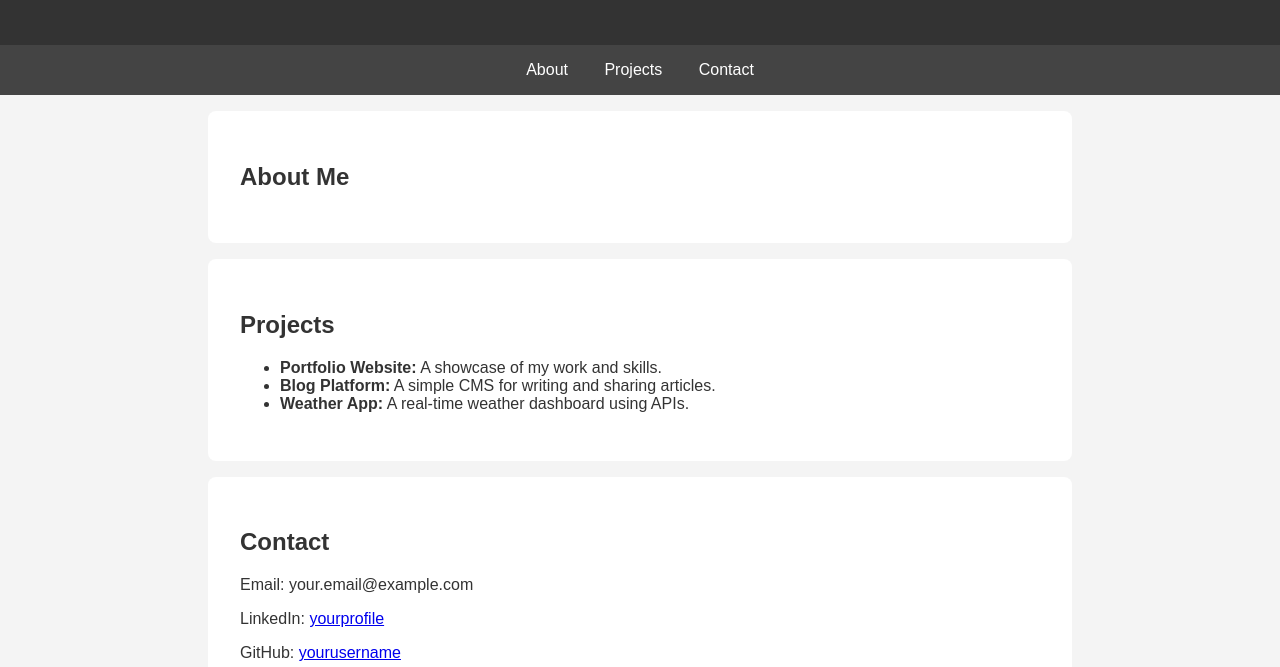
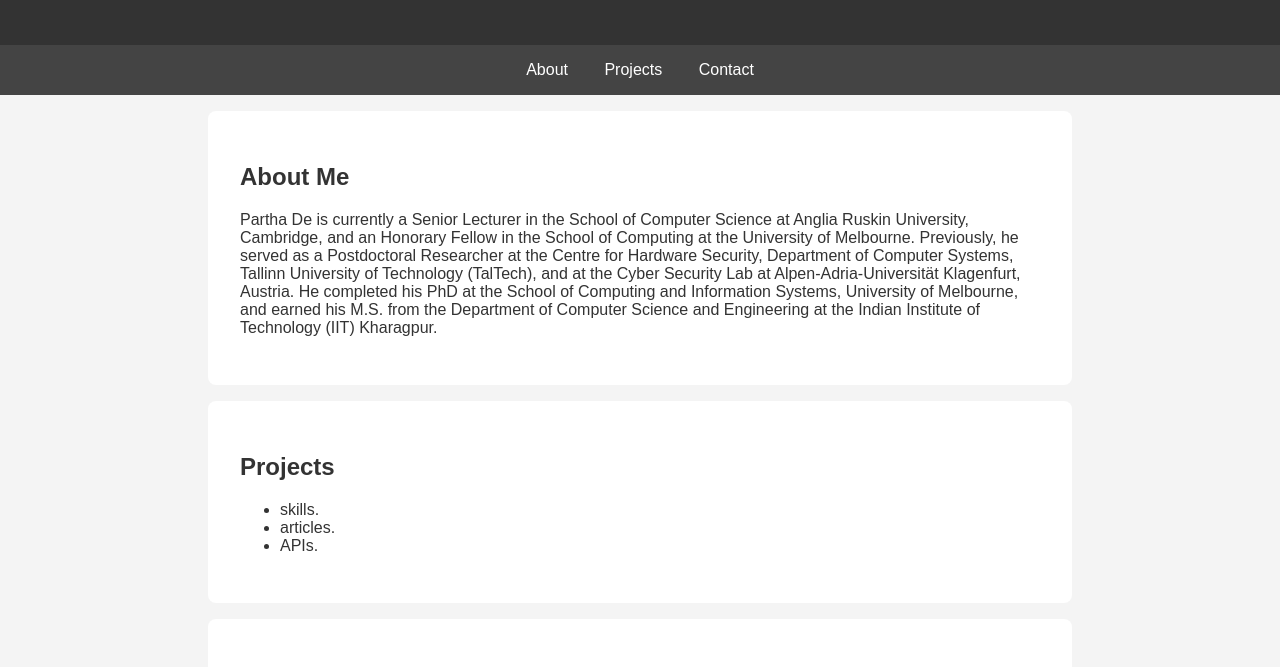
Before and after one commit to parthde/parthade.github.io, a plain HTML site: page index.html in a window 1280 px wide. Shown: the part 133-800 px from the top of the page. Drawn offline with Linux system fonts and the light colour scheme.

Commit message:
Update index.html

```diff
--- a/index.html
+++ b/index.html
@@ -60,23 +60,25 @@
 
   <section id="about">
     <h2>About Me</h2>
-    <p></p>
+    <p>Partha De is currently a Senior Lecturer in the School of Computer Science at Anglia Ruskin University, Cambridge, and an Honorary Fellow in the School of Computing at the University of Melbourne.
+Previously, he served as a Postdoctoral Researcher at the Centre for Hardware Security, Department of Computer Systems, Tallinn University of Technology (TalTech), and at the Cyber Security Lab at Alpen-Adria-Universität Klagenfurt, Austria.
+He completed his PhD at the School of Computing and Information Systems, University of Melbourne, and earned his M.S. from the Department of Computer Science and Engineering at the Indian Institute of Technology (IIT) Kharagpur.</p>
   </section>
 
   <section id="projects">
     <h2>Projects</h2>
     <ul>
-      <li><strong>Portfolio Website:</strong> A showcase of my work and skills.</li>
-      <li><strong>Blog Platform:</strong> A simple CMS for writing and sharing articles.</li>
-      <li><strong>Weather App:</strong> A real-time weather dashboard using APIs.</li>
+      <li><strong></strong>  skills.</li>
+      <li><strong></strong>  articles.</li>
+      <li><strong></strong> APIs.</li>
     </ul>
   </section>
 
   <section id="contact">
     <h2>Contact</h2>
-    <p>Email: your.email@example.com</p>
-    <p>LinkedIn: <a href="https://linkedin.com/in/yourprofile" target="_blank">yourprofile</a></p>
-    <p>GitHub: <a href="https://github.com/yourusername" target="_blank">yourusername</a></p>
+    <p>Email: Partha.de@aru.ac.uk</p>
+    <p>LinkedIn: <a href="https://linkedin.com/in/parthde" target="_blank">Partha De</a></p>
+    <p>GitHub: <a href="https://github.com/parthde" target="_blank">Partha Dee</a></p>
   </section>
 
   <footer>
```
